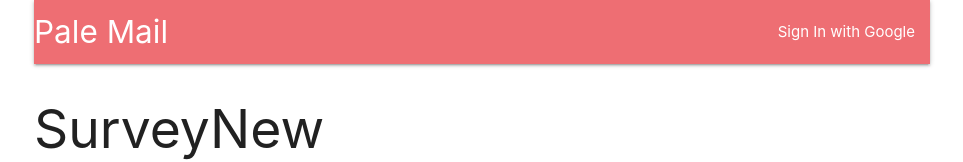
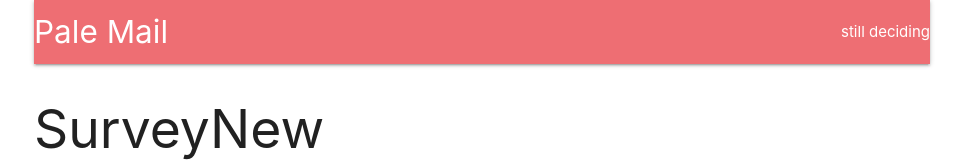
Before and after one commit to matthewfollegot/Node-React-App, a React (Create React App) app in the folder client/: page /surveys/new in a window 1280 px wide. Shown: the top 162 px of the page, without its empty margins (158-1121 px from the left). Built offline with nearby package versions, Linux system fonts and the light colour scheme; no server answers.

Commit message:
able to deal with state and update client side dynamically through API calls

```diff
--- a/client/src/actions/index.js
+++ b/client/src/actions/index.js
@@ -2,10 +2,8 @@ import axios from "axios";
 import { FETCH_USER } from "./types";
 
 // fetchUser is an action creator
-export const fetchUser = () => {
-  return function(dispatch) {
-    axios
-      .get("/api/current_user")
-      .then(res => dispatch({ type: fetchUser, payload: res }));
-  };
+export const fetchUser = () => async dispatch => {
+  const res = await axios.get("/api/current_user");
+
+  dispatch({ type: FETCH_USER, payload: res.data });
 };
--- a/client/src/components/Header.js
+++ b/client/src/components/Header.js
@@ -1,20 +1,31 @@
 import React, { Component } from "react";
+import { connect } from "react-redux";
 
 class Header extends Component {
+  renderContent() {
+    switch (this.props.auth) {
+      case null:
+        return "still deciding";
+      case false:
+        return "logged out";
+      default:
+        return "looged in";
+    }
+  }
+
   render() {
     return (
       <nav>
         <div className="nav-wrapper">
           <a className="left brand-logo">Pale Mail</a>
-          <ul className="right">
-            <li>
-              <a>Sign In with Google</a>
-            </li>
-          </ul>
+          <ul className="right">{this.renderContent()}</ul>
         </div>
       </nav>
     );
   }
 }
+function mapStateToProps({ auth }) {
+  return { auth };
+}
 
-export default Header;
+export default connect(mapStateToProps)(Header);
--- a/client/src/reducers/authReducer.js
+++ b/client/src/reducers/authReducer.js
@@ -1,6 +1,9 @@
-export default function(state = {}, action) {
-  console.log(action);
+import { FETCH_USER } from "../actions/types";
+
+export default function(state = null, action) {
   switch (action.type) {
+    case FETCH_USER:
+      return action.payload || false;
     default:
       return state;
   }
```
